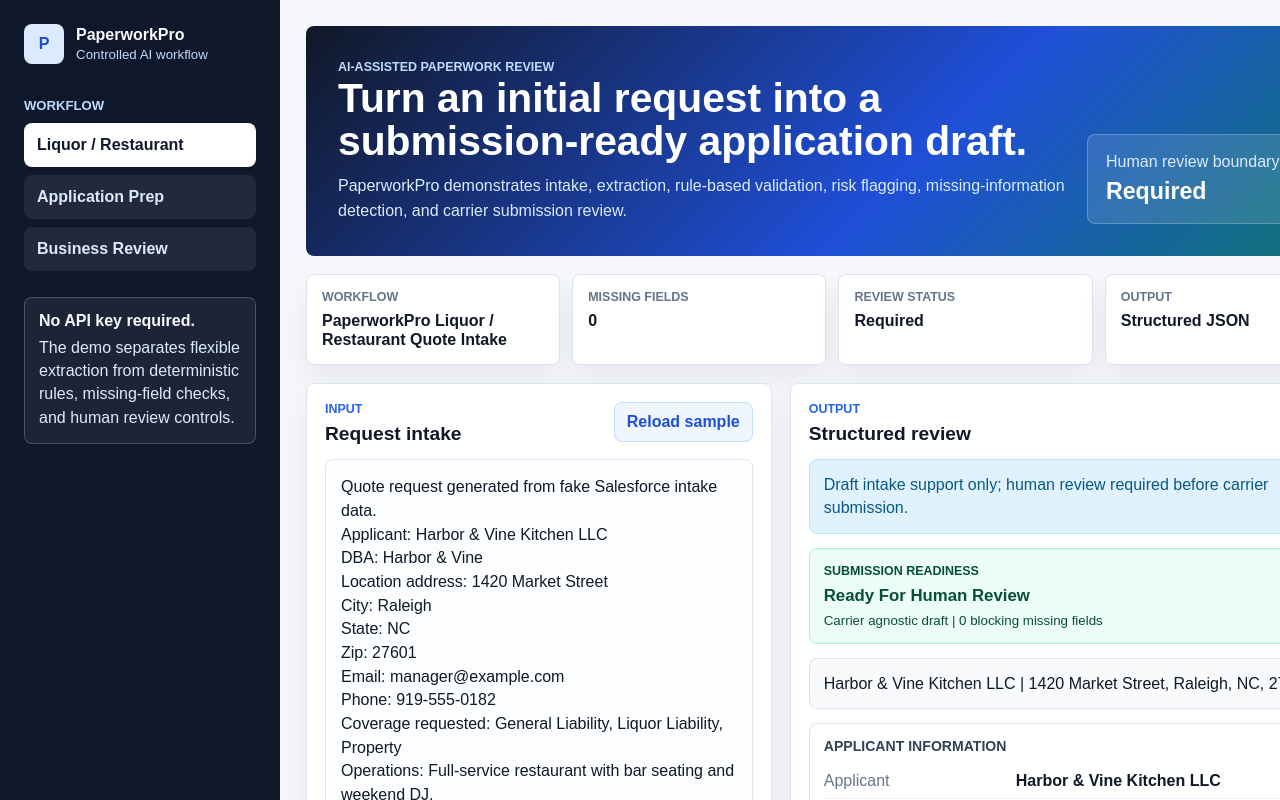
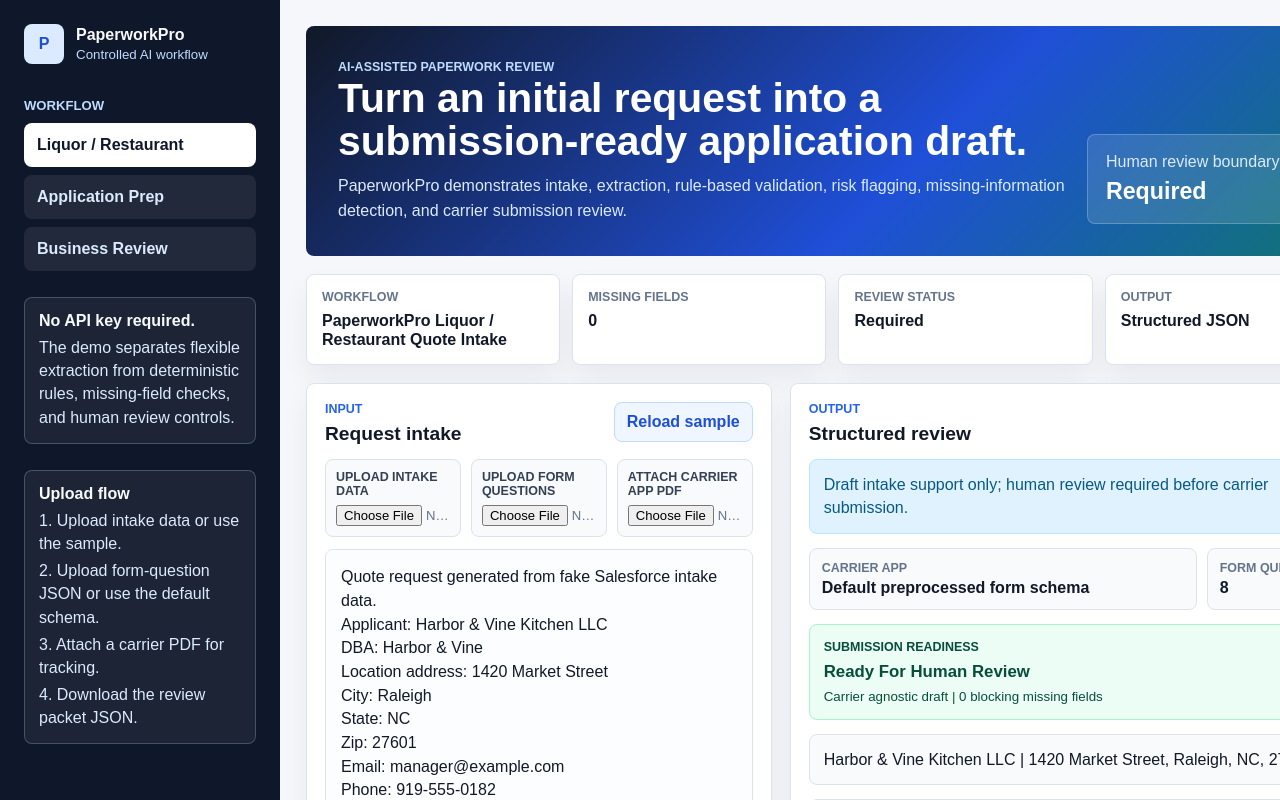
Before and after one commit to Tondie-HSPI/business-review-ai-orchestration, a Next.js app in the folder web/: page / in a window 1280 px wide. Both pictures are taken after a click on the button "Liquor / Restaurant". Shown: the top 800 px of the page. Built offline with nearby package versions, Linux system fonts and the light colour scheme.

Commit message:
Add upload flow for carrier app review

```diff
--- a/web/app/globals.css
+++ b/web/app/globals.css
@@ -123,6 +123,10 @@
   color: #dbeafe;
   line-height: 1.45;
   margin-top: 6px;
+}
+
+.sidebarNote span + span {
+  margin-top: 4px;
 }
 
 .workspace {
@@ -270,6 +274,45 @@
   background: #fbfdff;
 }
 
+.uploadGrid {
+  display: grid;
+  grid-template-columns: repeat(3, minmax(0, 1fr));
+  gap: 10px;
+  margin-bottom: 12px;
+}
+
+.uploadGrid label {
+  border: 1px solid var(--line);
+  border-radius: 8px;
+  background: #f8fafc;
+  padding: 10px;
+}
+
+.uploadGrid span {
+  display: block;
+  color: #334155;
+  font-size: 0.78rem;
+  font-weight: 800;
+  text-transform: uppercase;
+  margin-bottom: 7px;
+}
+
+.uploadGrid input {
+  width: 100%;
+  color: var(--muted);
+  font-size: 0.82rem;
+}
+
+.uploadMessage {
+  margin-bottom: 12px;
+  border: 1px solid #a7f3d0;
+  border-radius: 8px;
+  background: #ecfdf5;
+  color: #065f46;
+  padding: 10px 12px;
+  font-weight: 700;
+}
+
 textarea:focus {
   outline: 2px solid #bfdbfe;
   border-color: var(--blue);
@@ -288,6 +331,32 @@
   border-radius: 8px;
   padding: 13px 14px;
   line-height: 1.45;
+}
+
+.uploadStatus {
+  display: grid;
+  grid-template-columns: 1fr 160px;
+  gap: 10px;
+}
+
+.uploadStatus div {
+  border: 1px solid var(--line);
+  border-radius: 8px;
+  background: #f8fafc;
+  padding: 12px;
+}
+
+.uploadStatus span,
+.uploadStatus strong {
+  display: block;
+}
+
+.uploadStatus span {
+  color: var(--muted);
+  font-size: 0.78rem;
+  font-weight: 800;
+  text-transform: uppercase;
+  margin-bottom: 4px;
 }
 
 .notice {
@@ -476,6 +545,18 @@
   margin-top: 18px;
 }
 
+.downloadButton {
+  display: inline-flex;
+  margin-bottom: 12px;
+  border: 1px solid #bfdbfe;
+  border-radius: 8px;
+  background: #eff6ff;
+  color: var(--blue-dark);
+  padding: 10px 12px;
+  font-weight: 800;
+  text-decoration: none;
+}
+
 pre {
   overflow: auto;
   margin: 0;
@@ -535,4 +616,9 @@
   .inferenceRow {
     grid-template-columns: 1fr;
   }
+
+  .uploadGrid,
+  .uploadStatus {
+    grid-template-columns: 1fr;
+  }
 }
--- a/web/app/page.tsx
+++ b/web/app/page.tsx
@@ -7,10 +7,14 @@
   buildApplicationPacket,
   buildLiquorRestaurantPacket,
   businessSample,
+  defaultLiquorRestaurantQuestions,
+  FormQuestion,
   LiquorRestaurantPacket,
   liquorRestaurantSample,
   reviewBusinessRequest,
   ReviewOutput,
+  SalesforceLikeRecord,
+  salesforceRecordToQuoteText,
   WorkflowMode
 } from "../lib/workflows";
 
@@ -19,18 +23,57 @@
 export default function Home() {
   const [mode, setMode] = useState<WorkflowMode>("application-prep");
   const [text, setText] = useState(applicationSample);
+  const [sourceRecord, setSourceRecord] = useState<SalesforceLikeRecord | null>(null);
+  const [formQuestions, setFormQuestions] = useState<FormQuestion[]>(defaultLiquorRestaurantQuestions);
+  const [uploadedPdfName, setUploadedPdfName] = useState<string>("");
+  const [uploadMessage, setUploadMessage] = useState<string>("");
 
   const result = useMemo<Result>(() => {
     return mode === "application-prep"
       ? buildApplicationPacket(text)
       : mode === "liquor-restaurant"
-        ? buildLiquorRestaurantPacket(text)
+        ? buildLiquorRestaurantPacket(text, { sourceRecord, formQuestions })
       : reviewBusinessRequest(text);
-  }, [mode, text]);
+  }, [mode, text, sourceRecord, formQuestions]);
 
   function switchMode(nextMode: WorkflowMode) {
     setMode(nextMode);
     setText(sampleForMode(nextMode));
+    setUploadMessage("");
+  }
+
+  async function handleIntakeUpload(file: File | null) {
+    if (!file) return;
+    const content = await file.text();
+
+    if (file.name.toLowerCase().endsWith(".json")) {
+      const parsed = JSON.parse(content) as SalesforceLikeRecord;
+      setSourceRecord(parsed);
+      setText(salesforceRecordToQuoteText(parsed));
+      setMode("liquor-restaurant");
+      setUploadMessage(`Loaded intake data from ${file.name}`);
+      return;
+    }
+
+    setSourceRecord(null);
+    setText(content);
+    setMode("liquor-restaurant");
+    setUploadMessage(`Loaded intake text from ${file.name}`);
+  }
+
+  async function handleQuestionUpload(file: File | null) {
+    if (!file) return;
+    const parsed = JSON.parse(await file.text()) as FormQuestion[];
+    setFormQuestions(parsed);
+    setMode("liquor-restaurant");
+    setUploadMessage(`Loaded ${parsed.length} form questions from ${file.name}`);
+  }
+
+  function handlePdfUpload(file: File | null) {
+    if (!file) return;
+    setUploadedPdfName(file.name);
+    setMode("liquor-restaurant");
+    setUploadMessage(`Attached carrier app PDF: ${file.name}`);
   }
 
   const missingCount = result.missing_information.length;
@@ -78,6 +121,14 @@
             missing-field checks, and human review controls.
           </span>
         </div>
+
+        <div className="sidebarNote">
+          <strong>Upload flow</strong>
+          <span>1. Upload intake data or use the sample.</span>
+          <span>2. Upload form-question JSON or use the default schema.</span>
+          <span>3. Attach a carrier PDF for tracking.</span>
+          <span>4. Download the review packet JSON.</span>
+        </div>
       </aside>
 
       <section className="workspace">
@@ -119,6 +170,35 @@
                 Reload sample
               </button>
             </div>
+            {mode === "liquor-restaurant" && (
+              <div className="uploadGrid">
+                <label>
+                  <span>Upload intake data</span>
+                  <input
+                    type="file"
+                    accept=".txt,.json"
+                    onChange={(event) => handleIntakeUpload(event.target.files?.[0] ?? null)}
+                  />
+                </label>
+                <label>
+                  <span>Upload form questions</span>
+                  <input
+                    type="file"
+                    accept=".json"
+                    onChange={(event) => handleQuestionUpload(event.target.files?.[0] ?? null)}
+                  />
+                </label>
+                <label>
+                  <span>Attach carrier app PDF</span>
+                  <input
+                    type="file"
+                    accept=".pdf"
+                    onChange={(event) => handlePdfUpload(event.target.files?.[0] ?? null)}
+                  />
+                </label>
+              </div>
+            )}
+            {uploadMessage && <div className="uploadMessage">{uploadMessage}</div>}
             <textarea
               value={text}
               onChange={(event) => setText(event.target.value)}
@@ -136,7 +216,11 @@
             {mode === "application-prep" ? (
               <ApplicationView result={result as ApplicationPacket} />
             ) : mode === "liquor-restaurant" ? (
-              <LiquorRestaurantView result={result as LiquorRestaurantPacket} />
+              <LiquorRestaurantView
+                result={result as LiquorRestaurantPacket}
+                uploadedPdfName={uploadedPdfName}
+                formQuestionCount={formQuestions.length}
+              />
             ) : (
               <BusinessReviewView result={result as ReviewOutput} />
             )}
@@ -150,6 +234,13 @@
               <h2>Review JSON</h2>
             </div>
           </div>
+          <a
+            className="downloadButton"
+            href={`data:application/json;charset=utf-8,${encodeURIComponent(JSON.stringify(result, null, 2))}`}
+            download="paperworkpro-review-packet.json"
+          >
+            Download review packet JSON
+          </a>
           <pre>{JSON.stringify(result, null, 2)}</pre>
         </section>
       </section>
@@ -194,10 +285,28 @@
   );
 }
 
-function LiquorRestaurantView({ result }: { result: LiquorRestaurantPacket }) {
+function LiquorRestaurantView({
+  result,
+  uploadedPdfName,
+  formQuestionCount
+}: {
+  result: LiquorRestaurantPacket;
+  uploadedPdfName: string;
+  formQuestionCount: number;
+}) {
   return (
     <div className="outputStack">
       <div className="notice">{result.official_form_status}</div>
+      <div className="uploadStatus">
+        <div>
+          <span>Carrier app</span>
+          <strong>{uploadedPdfName || "Default preprocessed form schema"}</strong>
+        </div>
+        <div>
+          <span>Form questions</span>
+          <strong>{formQuestionCount}</strong>
+        </div>
+      </div>
       <div className="readinessBox">
         <span>Submission readiness</span>
         <strong>{formatLabel(result.submission_readiness.status)}</strong>
--- a/web/lib/workflows.ts
+++ b/web/lib/workflows.ts
@@ -62,6 +62,20 @@
   requires_human_review: boolean;
 };
 
+export type FormQuestion = {
+  id: string;
+  question: string;
+  source_field: string;
+  pdf_field: string;
+};
+
+export type SalesforceLikeRecord = {
+  account?: Record<string, unknown>;
+  location?: Record<string, unknown>;
+  opportunity?: Record<string, unknown>;
+  risk_profile?: Record<string, unknown>;
+};
+
 export const businessSample = `Client is requesting vendor onboarding approval for Northstar Claims Services.
 They need access by June 15 for claims intake support. Contract language mentions
 SOC 2, data handling, indemnification, and a 24-hour incident notice requirement.
@@ -109,6 +123,57 @@
 Building owner: No
 Fryers: Yes
 Fire suppression: Wet system with cleaning contract.`;
+
+export const defaultLiquorRestaurantQuestions: FormQuestion[] = [
+  {
+    id: "applicant_name",
+    question: "Applicant's name, including DBA name",
+    source_field: "account.name",
+    pdf_field: "01 Applicant name"
+  },
+  {
+    id: "location_address",
+    question: "Location address",
+    source_field: "location.street",
+    pdf_field: "02 Location address"
+  },
+  {
+    id: "coverage_requested",
+    question: "Coverage desired",
+    source_field: "opportunity.requested_coverages",
+    pdf_field: "01 Coverage 1 / 2 / 3"
+  },
+  {
+    id: "description_of_operations",
+    question: "Description of operations",
+    source_field: "risk_profile.operations",
+    pdf_field: "014 Description"
+  },
+  {
+    id: "annual_food_sales",
+    question: "Annual food sales",
+    source_field: "risk_profile.food_sales",
+    pdf_field: "AR Food"
+  },
+  {
+    id: "annual_alcohol_sales",
+    question: "Annual alcohol sales",
+    source_field: "risk_profile.alcohol_sales",
+    pdf_field: "AR Alc"
+  },
+  {
+    id: "entertainment",
+    question: "Does the establishment feature entertainment?",
+    source_field: "risk_profile.entertainment",
+    pdf_field: "7 if yes"
+  },
+  {
+    id: "liquor_training",
+    question: "Are alcohol-serving employees certified in formal alcohol training?",
+    source_field: "risk_profile.liquor_training",
+    pdf_field: "44 R56"
+  }
+];
 
 const requiredBusinessFields = ["insurance_limits", "business_owner", "effective_date"];
 const requiredApplicationFields = [
@@ -259,7 +324,10 @@
   };
 }
 
-export function buildLiquorRestaurantPacket(text: string): LiquorRestaurantPacket {
+export function buildLiquorRestaurantPacket(
+  text: string,
+  options: { sourceRecord?: SalesforceLikeRecord | null; formQuestions?: FormQuestion[] } = {}
+): LiquorRestaurantPacket {
   const raw = parseKeyValues(text);
   const fields = {
     applicant: raw.applicant,
@@ -350,7 +418,11 @@
     },
     inferred_application_answers: inferLiquorApplicationAnswers(fields),
     mapped_pdf_fields: mapLiquorPdfFields(fields),
-    answered_form_questions: answerLiquorFormQuestions(fields),
+    answered_form_questions: answerLiquorFormQuestions(
+      fields,
+      options.formQuestions ?? defaultLiquorRestaurantQuestions,
+      options.sourceRecord
+    ),
     missing_information: missing,
     risk_flags: riskFlags,
     recommended_next_action: missing.length
@@ -454,71 +526,98 @@
   return keywords.some((keyword) => lowered.includes(keyword));
 }
 
-function answerLiquorFormQuestions(fields: Record<string, string | null | undefined>) {
-  const questions = [
-    {
-      id: "applicant_name",
-      question: "Applicant's name, including DBA name",
-      answer: fields.applicant,
-      source_field: "account.name",
-      pdf_field: "01 Applicant name"
-    },
-    {
-      id: "location_address",
-      question: "Location address",
-      answer: fields.location_address,
-      source_field: "location.street",
-      pdf_field: "02 Location address"
-    },
-    {
-      id: "coverage_requested",
-      question: "Coverage desired",
-      answer: fields.coverage_requested,
-      source_field: "opportunity.requested_coverages",
-      pdf_field: "01 Coverage 1 / 2 / 3"
-    },
-    {
-      id: "description_of_operations",
-      question: "Description of operations",
-      answer: fields.operations,
-      source_field: "risk_profile.operations",
-      pdf_field: "014 Description"
-    },
-    {
-      id: "annual_food_sales",
-      question: "Annual food sales",
-      answer: fields.food_sales,
-      source_field: "risk_profile.food_sales",
-      pdf_field: "AR Food"
-    },
-    {
-      id: "annual_alcohol_sales",
-      question: "Annual alcohol sales",
-      answer: fields.alcohol_sales,
-      source_field: "risk_profile.alcohol_sales",
-      pdf_field: "AR Alc"
-    },
-    {
-      id: "entertainment",
-      question: "Does the establishment feature entertainment?",
-      answer: fields.entertainment,
-      source_field: "risk_profile.entertainment",
-      pdf_field: "7 if yes"
-    },
-    {
-      id: "liquor_training",
-      question: "Are alcohol-serving employees certified in formal alcohol training?",
-      answer: fields.liquor_training,
-      source_field: "risk_profile.liquor_training",
-      pdf_field: "44 R56"
-    }
-  ];
+function answerLiquorFormQuestions(
+  fields: Record<string, string | null | undefined>,
+  questions: FormQuestion[],
+  sourceRecord?: SalesforceLikeRecord | null
+) {
+  return questions.map((question) => ({
+    id: question.id,
+    question: question.question,
+    answer: answerQuestion(question, fields, sourceRecord),
+    source_field: question.source_field,
+    pdf_field: question.pdf_field,
+    confidence: answerQuestion(question, fields, sourceRecord) ? "high" as const : "missing" as const
+  }));
+}
 
-  return questions.map((question) => ({
-    ...question,
-    answer: question.answer ?? null,
-    confidence: question.answer ? "high" as const : "missing" as const
-  }));
+export function salesforceRecordToQuoteText(record: SalesforceLikeRecord) {
+  const account = record.account ?? {};
+  const location = record.location ?? {};
+  const opportunity = record.opportunity ?? {};
+  const risk = record.risk_profile ?? {};
+  const coverages = Array.isArray(opportunity.requested_coverages)
+    ? opportunity.requested_coverages.join(", ")
+    : stringValue(opportunity.requested_coverages);
+
+  return `Quote request generated from uploaded intake data.
+Applicant: ${stringValue(account.name)}
+DBA: ${stringValue(account.dba)}
+Location address: ${stringValue(location.street)}
+City: ${stringValue(location.city)}
+State: ${stringValue(location.state)}
+Zip: ${stringValue(location.zip)}
+Email: ${stringValue(account.email)}
+Phone: ${stringValue(account.phone)}
+Coverage requested: ${coverages}
+Operations: ${stringValue(risk.operations)}
+Years experience: ${stringValue(risk.years_experience)}
+Business start year: ${stringValue(risk.business_start_year)}
+Food sales: ${stringValue(risk.food_sales)}
+Alcohol sales: ${stringValue(risk.alcohol_sales)}
+Catering sales: ${stringValue(risk.catering_sales)}
+GL limit: ${stringValue(opportunity.general_liability_limit)}
+Liquor limit: ${stringValue(opportunity.liquor_liability_limit)}
+Close time: ${stringValue(risk.close_time)}
+Alcohol sales cease: ${stringValue(risk.alcohol_sales_cease)}
+Entertainment: ${stringValue(risk.entertainment)}
+Security: ${stringValue(risk.security)}
+BYOB: ${stringValue(risk.byob)}
+Claims or violations: ${stringValue(risk.claims_or_violations)}
+Liquor training: ${stringValue(risk.liquor_training)}
+ID scanner: ${stringValue(risk.id_scanner)}
+Happy hour after 9pm: ${stringValue(risk.happy_hour_after_9pm)}
+Lowest beer price: ${stringValue(risk.lowest_beer_price)}
+Lowest wine/liquor price: ${stringValue(risk.lowest_wine_liquor_price)}
+Building owner: ${stringValue(risk.building_owner)}
+Fryers: ${stringValue(risk.fryers)}
+Fire suppression: ${stringValue(risk.fire_suppression)}`;
+}
+
+function answerQuestion(
+  question: FormQuestion,
+  fields: Record<string, string | null | undefined>,
+  sourceRecord?: SalesforceLikeRecord | null
+) {
+  const sourceAnswer = sourceRecord ? lookupPath(sourceRecord, question.source_field) : null;
+  if (sourceAnswer !== null && sourceAnswer !== undefined && sourceAnswer !== "") {
+    return Array.isArray(sourceAnswer) ? sourceAnswer.join(", ") : String(sourceAnswer);
+  }
+
+  const fallbackMap: Record<string, string | null | undefined> = {
+    applicant_name: fields.applicant,
+    location_address: fields.location_address,
+    coverage_requested: fields.coverage_requested,
+    description_of_operations: fields.operations,
+    annual_food_sales: fields.food_sales,
+    annual_alcohol_sales: fields.alcohol_sales,
+    entertainment: fields.entertainment,
+    liquor_training: fields.liquor_training
+  };
+
+  return fallbackMap[question.id] ?? null;
+}
+
+function lookupPath(record: SalesforceLikeRecord, dottedPath: string): unknown {
+  return dottedPath.split(".").reduce<unknown>((current, part) => {
+    if (!current || typeof current !== "object") return null;
+    return (current as Record<string, unknown>)[part];
+  }, record);
+}
+
+function stringValue(value: unknown) {
+  if (value === null || value === undefined) return "";
+  return String(value);
 }
 
 function lineValue(text: string, label: string): string | null {
```
Also changed, not shown: 1 other file (tests, documents, lock files or other folders).
